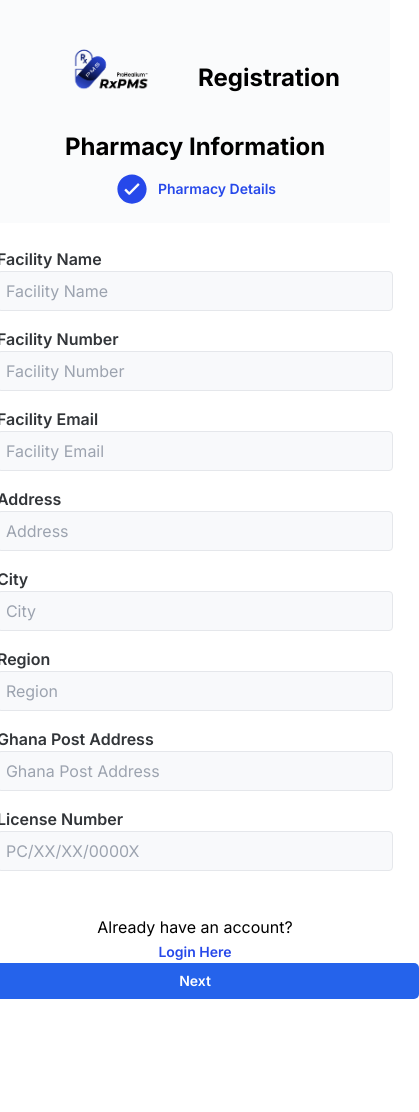
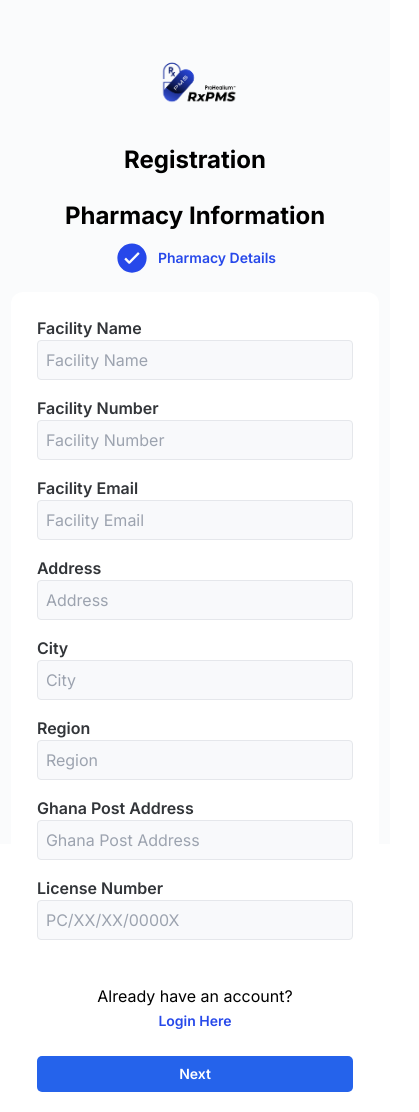
Before and after one commit to ProCare-PMS/ProCare-Web, a Next.js app: page /pharmacy-information in a window 390 px wide. Shown: the whole page, 419 px wide, since content can reach past the window. Before the commit the page ends 1019 px from the top, so only its background shows below. Built offline with nearby package versions, Linux system fonts and the light colour scheme; no server answers.

Commit message:
Fixed mobile screen responsive issues

```diff
--- a/app/(registration)/personal-information/page.tsx
+++ b/app/(registration)/personal-information/page.tsx
@@ -119,13 +119,13 @@ const RegistrationPage = () => {
 
   return (
     <div className="w-full h-screen mx-auto py-6 px-8 bg-home">
-      <div className="flex gap-4 items-center  md:ml-[2.25rem]">
+      <div className="flex flex-col md:flex-row md:gap-4 items-center md:ml-6 mb-6">
               <Image
                 src="/RxPMSlogo.png"
                 width={150}
                 height={100}
-          className="mt-[-0.8rem]"
                 alt="Procare Logo"
+                className="md:mt-[-0.8rem]"
               />
               <span className="font-bold text-2xl font-inter">Registration</span>
             </div>
@@ -134,26 +134,26 @@ const RegistrationPage = () => {
         <h1 className="text-2xl md:text-3xl font-inter text-center font-bold mb-2">
           Personal Information
         </h1>
-        <p className="font-roboto">Admin Details</p>
+        <p className="font-roboto text-xl mb-6">Admin Details</p>
         <div className="flex items-center gap-2 px-4">
-          <span className="text-main text-sm flex gap-2 font-inter items-center font-semibold">
+          <span className="text-main text-sm  hidden md:flex gap-2 font-inter items-center font-semibold">
             <IoIosCheckmarkCircle className="text-main text-4xl" />
             Pharmacy Details
-            <MdLinearScale className="text-main text-xl" />
+            <MdLinearScale className="text-main hidden md:block text-xl" />
           </span>
           <span className="text-sm flex gap-2 text-main font-inter items-center font-semibold">
-            <TbSquareRoundedNumber2 className="text-main text-3xl" />
+            <TbSquareRoundedNumber2 className="text-main  text-3xl" />
             Personal Inforamtion
-            <MdLinearScale />
+            <MdLinearScale className="hidden md:block" />
           </span>
-          <span className="text-sm flex gap-2 items-center font-inter font-semibold">
+          <span className="text-sm hidden md:flex gap-2 items-center font-inter font-semibold">
             <TbSquareRoundedNumber3 className="text-3xl text-slate-400" />
             Make Payment
           </span>
         </div>
 
         <form onSubmit={handleSubmit} className="mt-4">
-          <div className="flex flex-col  w-[28rem] md:w-[55.5rem]  md:gap-4 md:flex-row bg-white px-[1.62rem] py-[2.62rem] rounded-2xl my-4">
+          <div className="flex flex-col  w-[23rem] md:w-[55.5rem]  md:gap-4 md:flex-row bg-white px-[1.62rem] py-[2.62rem] rounded-2xl my-4">
             <div className="grid grid-cols-1 md:grid-cols-2 w-full gap-4 my-0 p-0">
               {/* First Name */}
               <div>
@@ -327,17 +327,17 @@ const RegistrationPage = () => {
             </div>
           </div>
 
-          <div className="flex flex-col md:flex-row gap-4 items-center justify-between">
+          <div className="flex flex-col md:flex-row gap-4 px-[1.62rem] md:px-0 items-center justify-between">
             <Link
               href="/pharmacy-information"
-              className="text-main border-main font-inter text-center w-[140px] border-2 rounded-[5px] px-5 py-2 font-semibold text-sm"
+              className="text-main border-main font-inter text-center w-full md:w-[140px] border-2 rounded-[5px] px-5 py-2 font-semibold text-sm"
             >
               Previous
             </Link>
 
             <button
               type="submit"
-              className="w-[140px] bg-blue-600 text-white rounded-[5px] px-5 py-2 font-semibold text-sm"
+              className=" w-full hidden md:w-[140px] bg-blue-600 text-white rounded-[5px] px-5 py-2 font-semibold text-sm"
             >
               Next
             </button>
--- a/app/(registration)/pharmacy-information/page.tsx
+++ b/app/(registration)/pharmacy-information/page.tsx
@@ -120,13 +120,13 @@ const RegistrationPage = () => {
 
   return (
     <div className="w-full h-screen py-6 mx-auto px-8 bg-home">
-      <div className="flex gap-4 items-center md:ml-6">
+      <div className="flex flex-col md:flex-row md:gap-4 items-center md:ml-6 mb-6">
         <Image
           src="/RxPMSlogo.png"
           width={150}
           height={100}
           alt="Procare Logo"
-          className="mt-[-0.8rem]"
+          className="md:mt-[-0.8rem]"
         />
         <span className="font-bold text-2xl font-inter">Registration</span>
       </div>
@@ -155,7 +155,7 @@ const RegistrationPage = () => {
 
         <div className="mt-4">
           <form className="" onSubmit={handleSubmit}>
-            <div className="flex flex-col w-[28rem] md:w-[55.5rem] md:flex-row bg-white px-[1.62rem] py-6 rounded-xl">
+            <div className="flex flex-col w-[23rem] md:w-[55.5rem] md:flex-row bg-white px-[1.62rem] py-6 rounded-xl">
               <div className="grid grid-cols-1 md:grid-cols-2 w-full gap-4 my-0 p-0">
                 <div>
                   <div className="flex justify-between">
@@ -348,8 +348,8 @@ const RegistrationPage = () => {
                 </div>
               </div>
             </div>
-            <div className="flex flex-col md:flex-row md:items-center justify-between my-5">
-              <p className="text-center font-inter md:text-justify">
+            <div className="flex flex-col md:flex-row md:items-center px-[1.62rem] justify-between my-5">
+              <p className="text-center font-inter mb-6 md:mb-0 md:text-justify">
                 Already have an account? <br />
                 <Link
                   href="/login"
```
Lines whose indentation alone changed are shown as unchanged.
